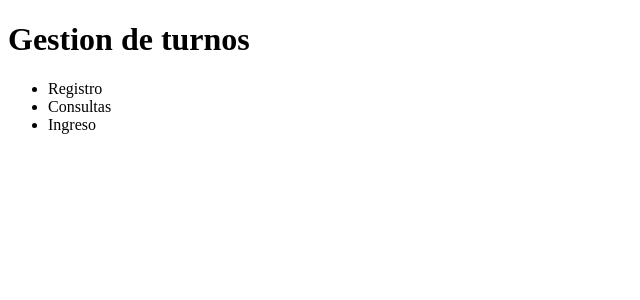
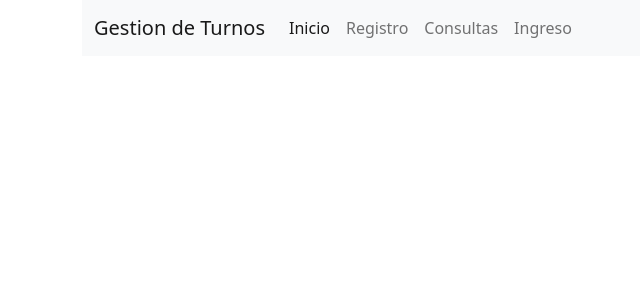
Before and after one commit to ezequielortiz8/dev-gestor-turnos, a Django app: page / in a window 1280 px wide. Shown: the top 300 px of the page, without its empty margins (0-640 px from the left). Run offline with Django 4.2, Linux system fonts and the light colour scheme.

Commit message:
Update index.html

```diff
--- a/proyectos/URL_DISTPACHER/turnos/templates/index.html
+++ b/proyectos/URL_DISTPACHER/turnos/templates/index.html
@@ -4,14 +4,37 @@
     <meta charset="UTF-8">
     <meta http-equiv="X-UA-Compatible" content="IE=edge">
     <meta name="viewport" content="width=device-width, initial-scale=1.0">
-    <title>Document</title>
+    <link href="https://cdn.jsdelivr.net/npm/bootstrap@5.0.2/dist/css/bootstrap.min.css" rel="stylesheet" integrity="sha384-EVSTQN3/azprG1Anm3QDgpJLIm9Nao0Yz1ztcQTwFspd3yD65VohhpuuCOmLASjC" crossorigin="anonymous">
+    <title>Turnos</title>
 </head>
 <body>
-    <h1>Gestion de turnos</h1>
-    <ul>
-        <li>Registro</li>
-        <li>Consultas</li>
-        <li>Ingreso</li>
-    </ul>
+    <div class="container">
+
+        <nav class="navbar navbar-expand-lg navbar-light bg-light" style="background-color: #0597ff;">
+            <div class="container-fluid">
+              <a class="navbar-brand" href={% url 'home' %}>Gestion de Turnos</a>
+              <button class="navbar-toggler" type="button" data-bs-toggle="collapse" data-bs-target="#navbarNav" aria-controls="navbarNav" aria-expanded="false" aria-label="Toggle navigation">
+                <span class="navbar-toggler-icon"></span>
+              </button>
+              <div class="collapse navbar-collapse" id="navbarNav">
+                <ul class="navbar-nav">
+                  <li class="nav-item">
+                    <a class="nav-link active" aria-current="page" href={% url 'home' %}>Inicio</a>
+                  </li>
+                  <li class="nav-item">
+                    <a class="nav-link" href="templates/reg_usuario.html">Registro</a>
+                  </li>
+                  <li class="nav-item">
+                    <a class="nav-link" href="#">Consultas</a>
+                  </li>
+                  <li class="nav-item">
+                    <a class="nav-link" href="templates/reg_usuario.html">Ingreso</a>
+                  </li>
+
+                </ul>
+              </div>
+            </div>
+          </nav>
+    </div>
 </body>
 </html>
```
